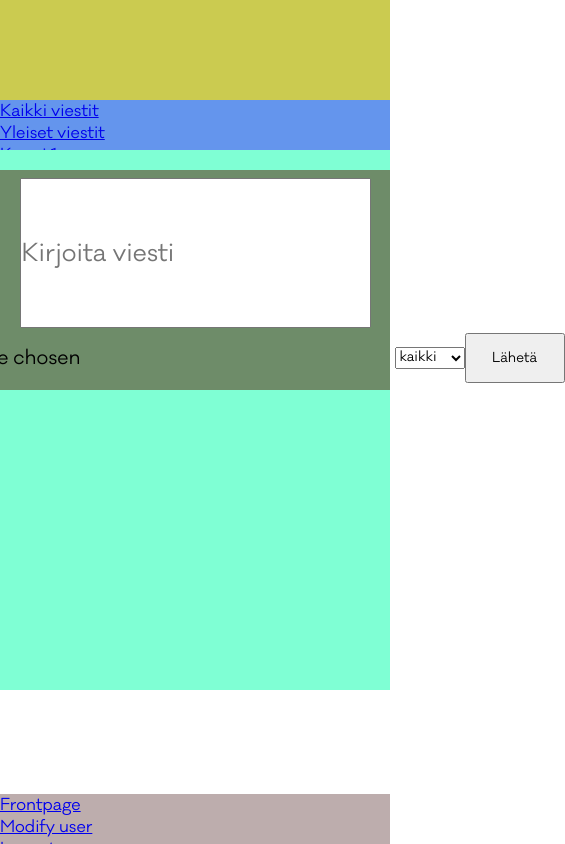
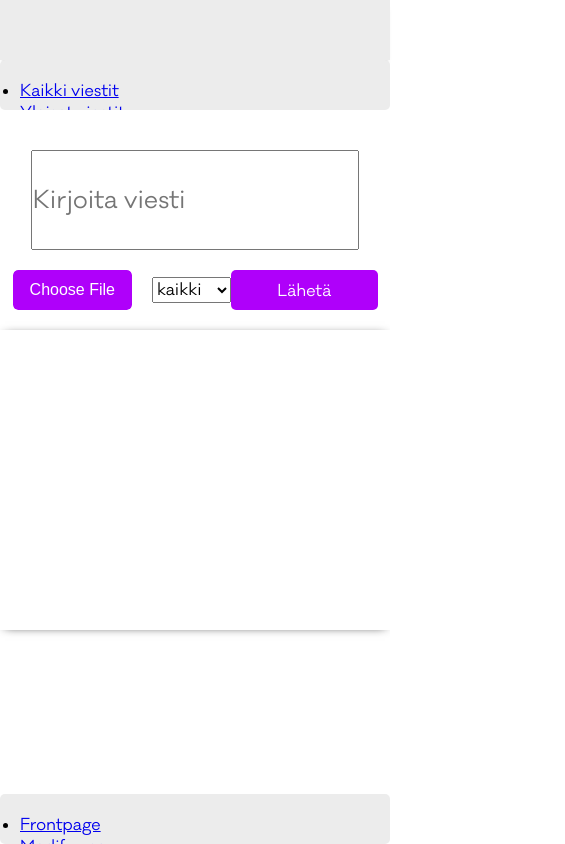
Before and after one commit to Velimah/WOP-Projekti, a plain HTML site: page Frontend/front.html in a window 390 px wide. Shown: the whole page, 565 px wide, since content can reach past the window. Drawn offline with Linux system fonts and the light colour scheme; no server answers; sample sign-in values are in the browser's storage.

Commit message:
basic frontpage visuals

```diff
--- a/Frontend/css/index.css
+++ b/Frontend/css/index.css
@@ -1,14 +1,18 @@
 @font-face {
     font-family: GalanoClassic;
     src: url(GalanoClassic-Regular.woff2);
+//src: url(ProductSans-Regular.ttf);
+
 }
 
 * {
+    font-size: 1rem;
     box-sizing: border-box;
     font-family: GalanoClassic, sans-serif;
     margin: 0;
     padding: 0;
 }
+
 body {
 
 }
@@ -20,8 +24,10 @@ header {
     top: 0;
     max-width: 1200px;
     width: 100%;
-    height: 100px;
-    background-color: #cbcb50;
+    height: 60px;
+    background-color: #ececec;
+    //border-bottom: black solid 1px;
+    box-shadow: 0 5px 5px -5px black;
 }
 
 .container {
@@ -29,22 +35,25 @@ header {
     width: 100%;
     display: flex;
     flex-direction: row;
-    margin-top: 100px;
+    margin-top: 60px;
     margin-left: auto;
     margin-right: auto;
     justify-content: center;
 }
 
 #vasen {
+    margin-right: 40px;
+    padding: 20px;
     top: 100px;
     overflow: auto;
     position: sticky;
     flex-shrink: 1;
     flex-grow: 0;
     width: 100%;
-    height: 600px;
-    background: cornflowerblue;
-    max-width: 300px;
+    height: 400px;
+    background: #ececec;
+    max-width: 250px;
+    border-radius: 5px;
 }
 
 #keski {
@@ -56,67 +65,202 @@ header {
     max-width: 600px;
     width: 100%;
     height: 100%;
-    background-color: aquamarine;
 }
-#uusi-viesti {
-    max-width: 600px;
+
+#oikea {
+    margin-left: 40px;
+    padding: 20px;
+    top: 100px;
+    overflow: auto;
+    position: sticky;
+    height: 400px;
+    border-radius: 5px;
+    background-color: #ececec;
+    flex-shrink: 1;
+    flex-grow: 0;
     width: 100%;
+    max-width: 250px;
 }
+
 #addMessageForm {
     display: flex;
     flex-direction: column;
     justify-content: center;
     align-items: center;
-    background-color: #6e8c69;
+    background-color: #ffffff;
     width: 100%;
-    height: 220px;
+    height: 200px;
 }
 
 #tekstikentta {
-    width:90%;
-    height: 150px;
+    width: 90%;
+    height: 100px;
     resize: none;
     font-size: 1.5rem;
-}
-input[type=file] {
-    font-size: 1.2rem;
+    margin-bottom: 20px;
 }
 
 #input-container {
-    margin-top: 5px;
+    max-width: 600px;
+    width: 100%;
     display: flex;
     flex-direction: row;
     align-items: center;
+    justify-content: center;
 }
-button {
-    width: 100px;
-    height: 50px;
+
+input[type=file] {
+    max-width: 150px;
+    width: 100%;
+    height: 40px;
+    color: #000000;
+    background: #ffffff;
+    border-radius: 5px;
+    margin-right: 20px;
+}
+
+input[type=file]::file-selector-button {
+    height: 100%;
+    width: 100%;
+    border: none;
+    background: #AF00FA;
+    padding: 10px;
+    border-radius: 5px;
+    color: #ffffff;
+    cursor: pointer;
+    transition: background .3s ease-in-out;
+}
+
+input[type=file]::file-selector-button:hover {
+    background: #61257A;
+}
+
+#board-select {
+    width: 100%;
+    max-width: 150px;
+    height: 40px;
+    border: none;
+    background: #AF00FA;
+    padding: 10px;
+    margin-right: 20px;
+    border-radius: 5px;
+    color: #fff;
+    cursor: pointer;
+    transition: background .3s ease-in-out;
+}
+
+#board-select:hover {
+    background: #61257A;
+}
+
+#laheta-nappi {
+    width: 100%;
+    max-width: 150px;
+    height: 40px;
+    border: none;
+    background: #AF00FA;
+    padding: 10px 20px;
+    border-radius: 5px;
+    color: #fff;
+    cursor: pointer;
+    transition: background .3s ease-in-out;
+}
+
+#laheta-nappi:hover {
+    background: #61257A;
 }
 
 #viestit {
-    max-width: 560px;
+    max-width: 600px;
     width: 100%;
     min-height: 300px;
+    box-shadow: 0 1px 10px -5px black;
 }
 
-.viesti {
+.viesti-container {
+    display: flex;
+    flex-direction: column;
+    padding: 20px;
     width: 100%;
     height: 100%;
-    background-color: #af6767;
-    margin-top: 20px;
+    background-color: #ffffff;
+    border-top: 1px solid #d0d0d0;
+    transition: background .2s ease-in-out;
 }
 
-#oikea {
-    top: 100px;
-    overflow: auto;
-    position: sticky;
-    height: 600px;
-    background-color: #bdadad;
-    flex-shrink: 1;
-    flex-grow: 0;
+.viesti-container:hover {
+    background-color: #f1f1f1;
+}
+
+.lahettaja-kortti {
+    display: flex;
+    flex-direction: column;
+}
+.viesti-kortti {
+    align-items: center;
+    display: flex;
+    flex-direction: column;
+}
+.viesti {
+    padding-top: 20px;
+    padding-bottom: 20px;
+}
+.viesti-kuva {
+    box-shadow: 0px 0px 5px -3px;
+    border-radius: 10px;
     width: 100%;
-    max-width: 300px;
 }
+.napit-kortti {
+    padding-top: 20px;
+    display: flex;
+    flex-direction: row;
+    justify-content: center;
+    align-items: center;
+}
+
+.like-button {
+    width: 100%;
+    max-width: 100px;
+    height: 30px;
+    border: none;
+    background: #AF00FA;
+    border-radius: 5px;
+    margin-left: 10px;
+    margin-right: 10px;
+    color: #fff;
+    cursor: pointer;
+    transition: background .3s ease-in-out;
+}
+
+.modify-button {
+    width: 100%;
+    max-width: 100px;
+    height: 30px;
+    border: none;
+    background: #AF00FA;
+    border-radius: 5px;
+    margin-right: 10px;
+    color: #fff;
+    cursor: pointer;
+    transition: background .3s ease-in-out;
+}
+
+.delete-button {
+    width: 100%;
+    max-width: 100px;
+    height: 30px;
+    border: none;
+    background: #AF00FA;
+    border-radius: 5px;
+    color: #fff;
+    cursor: pointer;
+    transition: background .3s ease-in-out;
+}
+
+button:hover {
+    background: #61257A;
+}
+
 
 @media screen and (max-width: 600px) {
     .container {
@@ -127,9 +271,10 @@ button {
 
     #vasen {
         position: fixed;
-        top: 100px;
+        top: 60px;
         height: 50px;
         max-width: 600px;
+        margin: 0;
     }
 
     #keski {
@@ -146,5 +291,6 @@ button {
         height: 50px;
         max-width: 600px;
         top: initial;
+        margin: 0;
     }
 }
```
